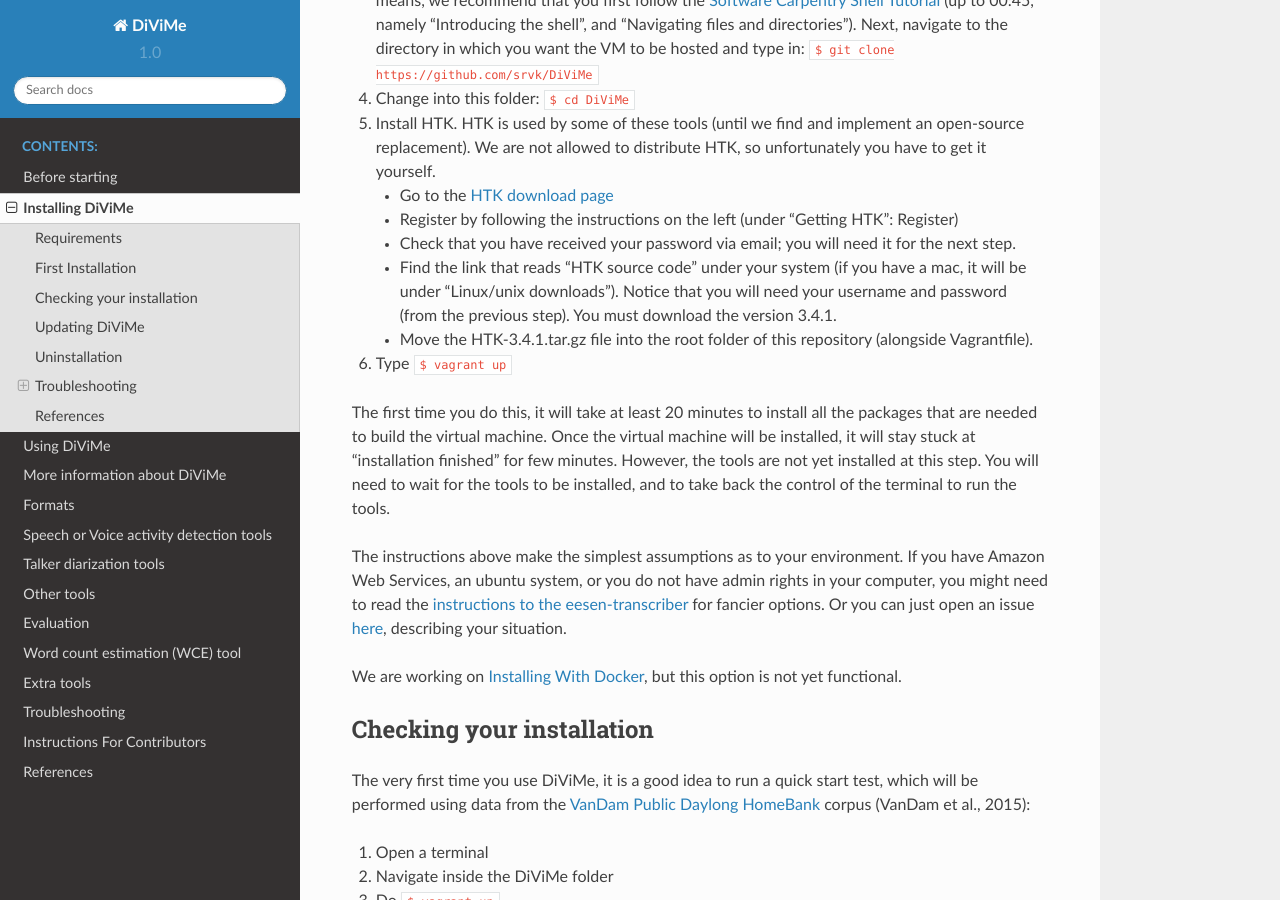
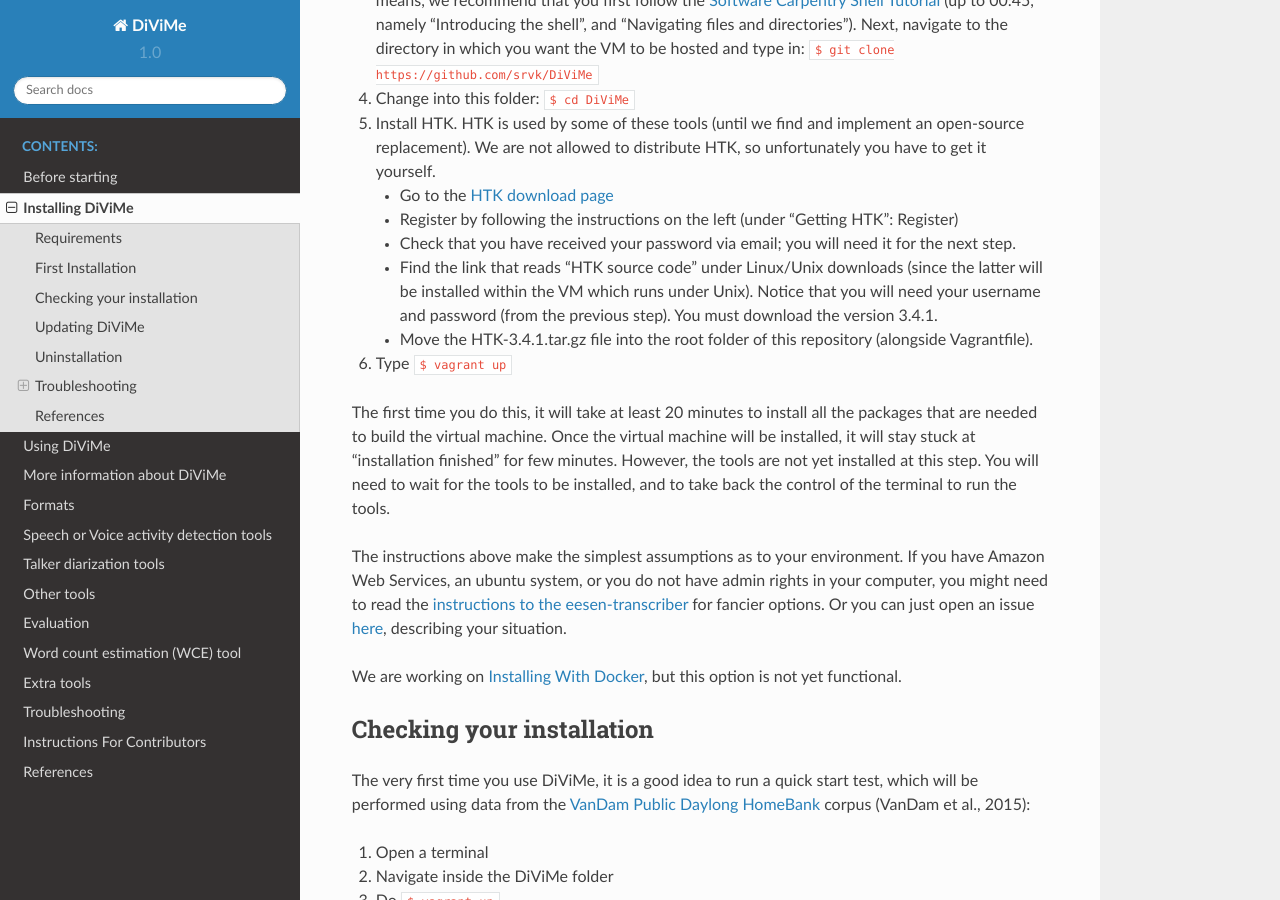
Before and after one commit to srvk/DiViMe, a Sphinx documentation site: the page built from docs/source/install.md, in a window 1280 px wide and 900 px high, scrolled down 619 px. Built offline with Sphinx 7.4.7 and the Read the Docs theme 2.0.0, drawn with Linux system fonts in a browser that asks for light colours.

Commit message:
Update HTK instructions

```diff
--- a/docs/source/install.md
+++ b/docs/source/install.md
@@ -25,7 +25,7 @@
 	- Go to the [HTK download page](http://htk.eng.cam.ac.uk/download.shtml)
 	- Register by following the instructions on the left (under "Getting HTK": Register)
 	- Check that you have received your password via email; you will need it for the next step.
-	- Find the link that reads "HTK source code" under your system (if you have a mac, it will be under "Linux/unix downloads"). Notice that you will need your username and password (from the previous step). You must download the version 3.4.1.
+	- Find the link that reads "HTK source code" under Linux/Unix downloads (since the latter will be installed within the VM which runs under Unix). Notice that you will need your username and password (from the previous step). You must download the version 3.4.1.
 	- Move the HTK-3.4.1.tar.gz file into the root folder of this repository (alongside Vagrantfile).
 
 6. Type `$ vagrant up`
```
